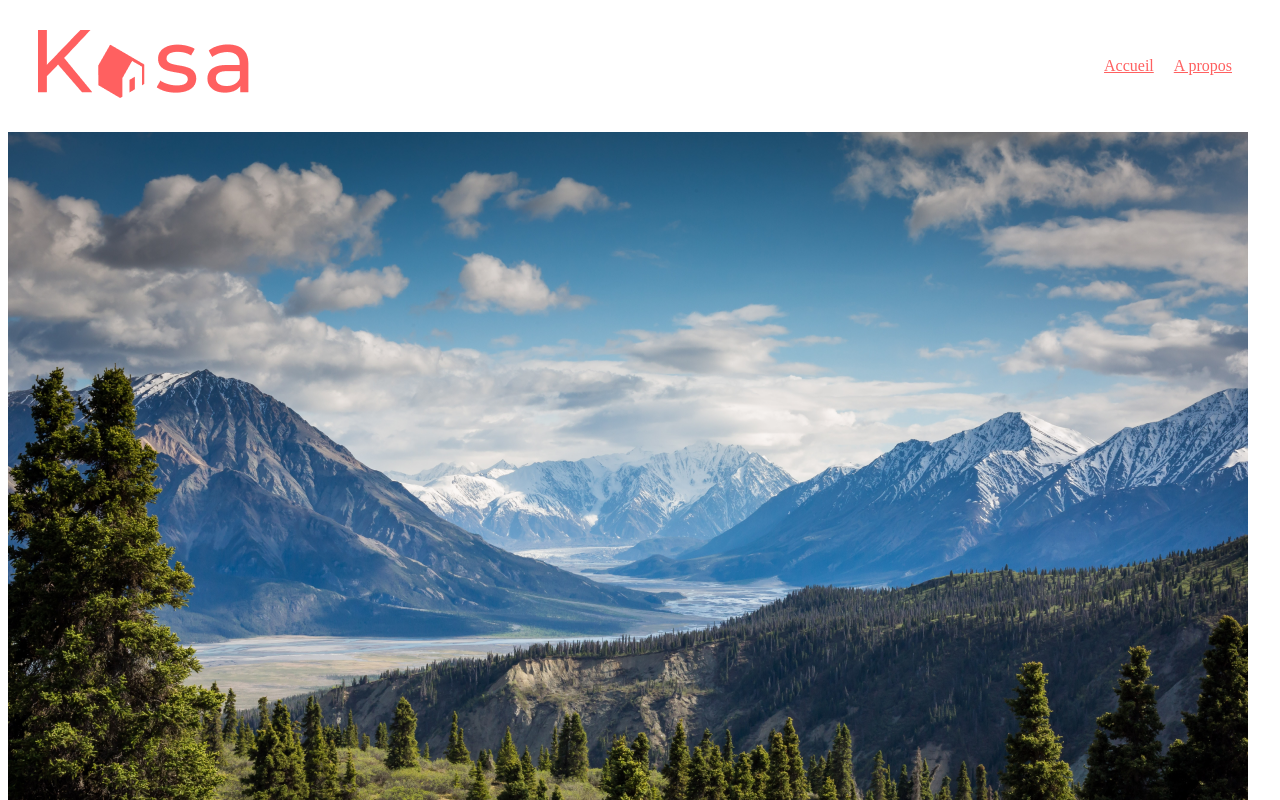
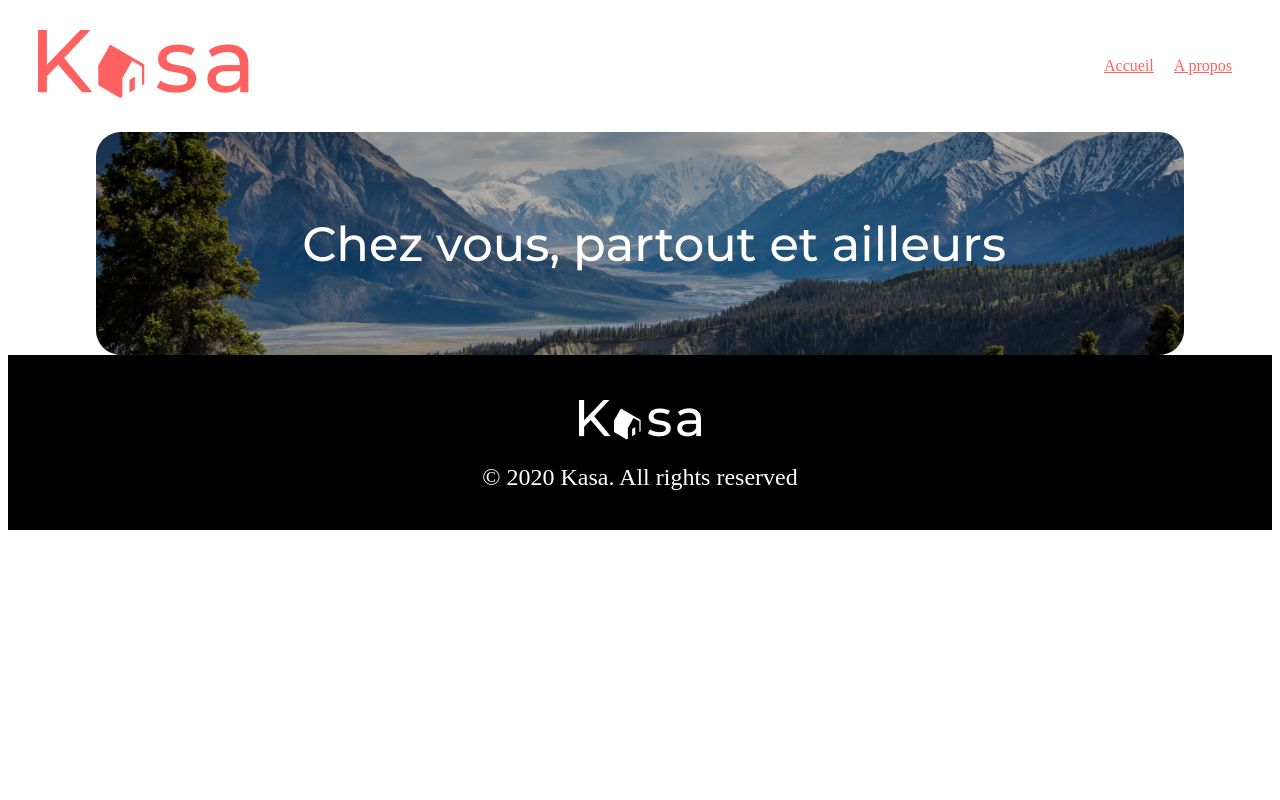
Before and after one commit to MarleneD91/kasa-react-app, a React (Create React App) app: page /about in a window 1280 px wide. Shown: the top 800 px of the page. Built offline with nearby package versions, Linux system fonts and the light colour scheme.

Commit message:
Work on home banner

```diff
--- a/src/components/Common/Banner.jsx
+++ b/src/components/Common/Banner.jsx
@@ -2,7 +2,8 @@ import React from 'react';
 
 const Banner = (props) => {
     return (
-        <div>
+        <div className='banner'>
+            <div className='overlay'></div>
             <img src={props.img} />
             <p>Chez vous, partout et ailleurs</p>
         </div>
--- a/src/components/Home/Card.jsx
+++ b/src/components/Home/Card.jsx
@@ -5,6 +5,7 @@ const Card = (props) => {
             <div className="card-container">
                 <a>
                     <div className="card-content">
+                        <div className="gradient"></div>
                         <img src={props.cover} alt={props.title} />
                         <p>{props.title}</p>
                     </div>
--- a/src/components/Home/Gallery.jsx
+++ b/src/components/Home/Gallery.jsx
@@ -6,7 +6,7 @@ const Gallery = () => {
     return(
         <div className="gallery">
             {housingData.map(element =>(
-                <Card cover={element.cover} title={element.title} />
+                <Card cover={element.cover} title={element.title} key={element.id}/>
             ))}
         </div>
     )
--- /dev/null
+++ b/src/sass/components/_banner.scss
@@ -0,0 +1,42 @@
+@use "sass:math";
+@use "/src/sass/components/vars.scss";
+
+.banner {
+    width:math.div(1240px, 1440px)*100%;
+    height: 223px;
+    margin:auto;
+    border-radius: 25px;
+    position: relative;
+    img{
+        width: 100%;
+        height:100%;
+        object-fit: cover;
+        position: absolute;
+        z-index: -1;
+        border-radius: 25px;
+    }
+    p{
+        position: absolute;
+        left: math.div(273px, 1440px)*100%;
+        top: 78px;
+        z-index: 2;
+        color: #FFFFFF;
+        font-family: vars.$main-fonts;
+        font-weight: 500;
+        font-size: 48px;
+        line-height: 68px;
+        margin:0;
+    }
+}
+.overlay:after {
+    content: " ";
+    display: block;
+    position: absolute;
+    z-index: 1;
+    height: 100%;
+    top: 0;
+    left: 0;
+    right: 0;
+    background:  rgba(0,0,0,0.3) ;
+    border-radius: 25px;
+  }
--- a/src/sass/components/_card.scss
+++ b/src/sass/components/_card.scss
@@ -1,37 +1,53 @@
 @use "sass:math" ;
 @use "/src/sass/components/vars.scss";
 
-%card-sizing{
+%card-sizing {
     $side: math.div(340px, 1240px)*100%;
     width: $side;
     height: auto;
     border-radius: 10px;
 }
+
 .card-container {
     @extend %card-sizing;
     margin: 25px;
     position: relative;
-    a {
-        @extend %card-sizing;
+    :hover {
+    box-shadow: rgba(0, 0, 0, 0.35) 0px 5px 15px;
+    border-radius: 10px;
     }
+}
     .card-content{
         width: 100%;
-        height: fit-content;
+        height: 340px;
         img {
             object-fit: cover;
             width: 100%;
             height: 100%;
             border-radius: 10px;
-            img:hover {
-                box-shadow: rgba(0, 0, 0, 0.35) 0px 5px 15px;
-                border-radius: 10px;
-               }
+            display: block;
+            z-index: -1;
         }
         p {
             position: absolute;
-            left: 20px;
-            bottom: 20px;
+            left: math.div(20px, 340px)*100%;
+            bottom: math.div(20px, 340px)*100%;
             font-family: vars.$main-fonts;
+            width: 70%;
+            z-index: 2;
+            box-shadow: initial;
+            color: #FFFFFF;
         }
     }
-}
+.gradient:after {
+    content: " ";
+    z-index: 1;
+    display: block;
+    position: absolute;
+    height: 100%;
+    top: 0;
+    left: 0;
+    right: 0;
+    background: linear-gradient(180deg, rgb(255, 255, 255,0) 0%, rgba(0,0,0,0.5) 50%);
+    border-radius: 10px;
+  }
--- a/src/sass/components/_gallery.scss
+++ b/src/sass/components/_gallery.scss
@@ -1,4 +1,4 @@
-@use "sass:math";
+//@use "sass:math";
 
 .gallery {
     display: flex;
@@ -10,6 +10,4 @@
     border-radius: 25px;
     border-radius: 25px;
     margin: 43px 100px;
-
-
 }
--- a/src/sass/components/vars.scss
+++ b/src/sass/components/vars.scss
@@ -1,4 +1,7 @@
 // List of variables used to shape the entire app (fonts, colors, etc.)
+
+@use "sass:map";
+
 
 // FONTS
 @import url('https://fonts.googleapis.com/css2?family=Montserrat:wght@100;500;700&display=swap');
--- a/src/sass/pages/home.scss
+++ b/src/sass/pages/home.scss
@@ -1,2 +1,3 @@
 @use '../components/_gallery.scss';
 @use '../components/_card.scss';
+@use '../components/banner'
```
